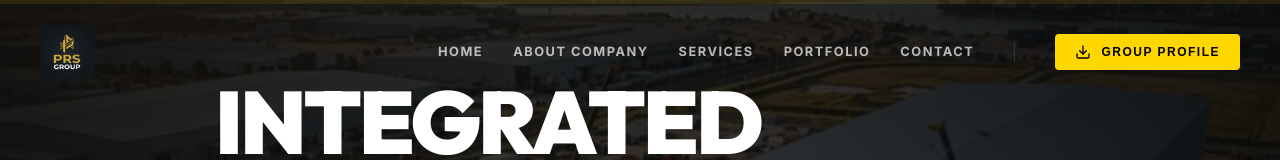
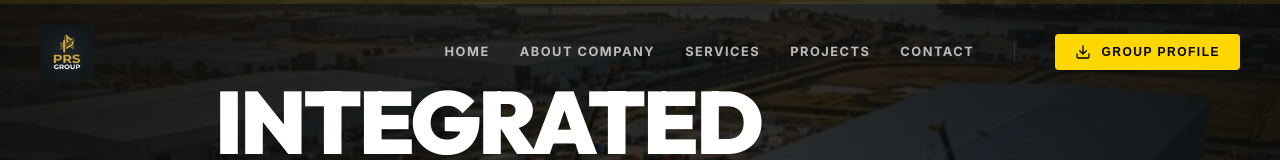
Before and after one commit to ATULAUTOMATION1/PRS, a Next.js app: page / in a window 1280 px wide. Shown: the top 160 px of the page. Built offline with nearby package versions, Linux system fonts and the light colour scheme.

Commit message:
style: revert portfolio branding back to 'PROJECTS' as requested

```diff
--- a/src/components/Header.js
+++ b/src/components/Header.js
@@ -21,9 +21,10 @@ export default function Header() {
     { name: "Home", href: "/" },
     { name: "About Company", href: "#governance" },
     { name: "Services", href: "#services" },
-    { name: "Portfolio", href: "#projects" },
+    { name: "Projects", href: "#projects" },
     { name: "Contact", href: "#contact" }
   ];
+
 
 
 
--- a/src/components/ProjectShowcase.js
+++ b/src/components/ProjectShowcase.js
@@ -42,8 +42,9 @@ export default function ProjectShowcase() {
               fontFamily: 'var(--font-outfit)',
               letterSpacing: '-2px'
             }}>
-              PORTFOLIO OF POWER
+              PROJECTS
             </h2>
+
           </motion.div>
 
         </div>
```
